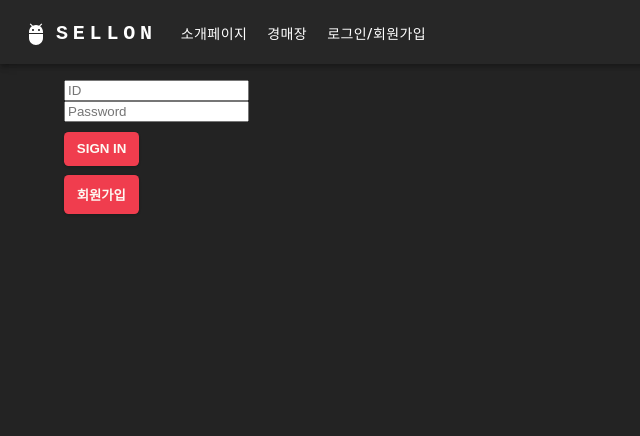
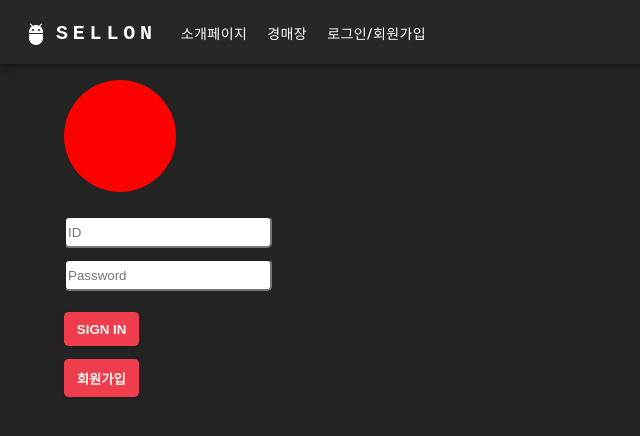
Before and after one commit to bunderLikeLion/sellon_frontend, a React (Create React App) app: page /login in a window 1280 px wide. Shown: the top 436 px of the page, without its empty margins (0-640 px from the left). Built offline with nearby package versions, Linux system fonts and the light colour scheme; no server answers.

Commit message:
feat: LoginUI 최종수정

```diff
--- a/src/pages/Login/Login.js
+++ b/src/pages/Login/Login.js
@@ -9,9 +9,19 @@ import { useRecoilValue } from 'recoil';
 import { userAtom } from 'states';
 import styled from 'styled-components';
 
-const InputContainer = styled.div`
-  display: flex;
-  width: 10rem;
+const Logo = styled.div`
+  width: 7rem;
+  height: 7rem;
+  background: red;
+  border-radius: 50%;
+  margin-bottom: 1.5rem;
+`;
+
+const Input = styled.input`
+  margin-bottom: 0.7rem;
+  width: 13rem;
+  height: 2rem;
+  border-radius: 0.3rem;
 `;
 
 const Button = styled.button`
@@ -26,6 +36,7 @@ const Button = styled.button`
   outline: 0;
   cursor: pointer;
   margin-top: 0.6rem;
+  margin-bottom: 0.2rem;
   box-shadow: 0 1px 3px rgba(0, 0, 0, 0.1), 0 1px 2px rgba(0, 0, 0, 0.1);
   transition: all 0.3s ease-out;
   :hover {
@@ -54,13 +65,14 @@ const Login = () => {
 
   return (
     <WrapContainer>
+      <Logo />
       <form onSubmit={handleSubmit(submit)}>
-        <InputContainer>
-          <input placeholder="ID" type="text" {...register('username')} />
+        <div>
+          <Input placeholder="ID" type="text" {...register('username')} />
           <div>{errors.username?.message}</div>
-        </InputContainer>
+        </div>
         <div>
-          <input
+          <Input
             placeholder="Password"
             type="password"
             {...register('password')}
```
